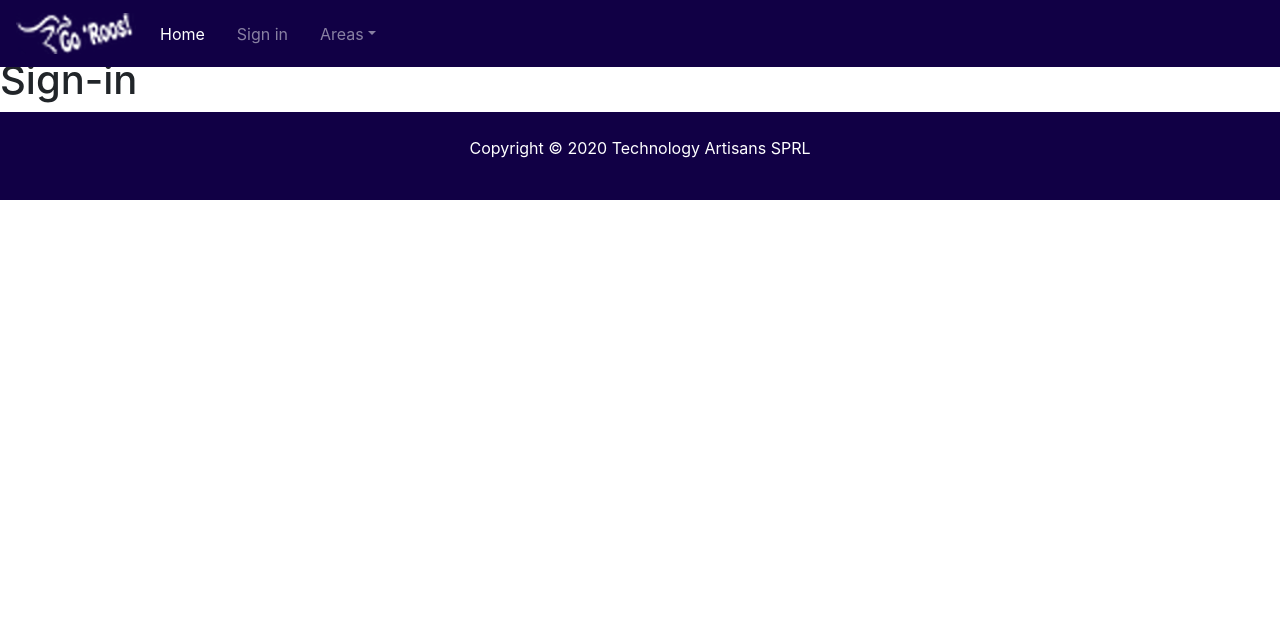
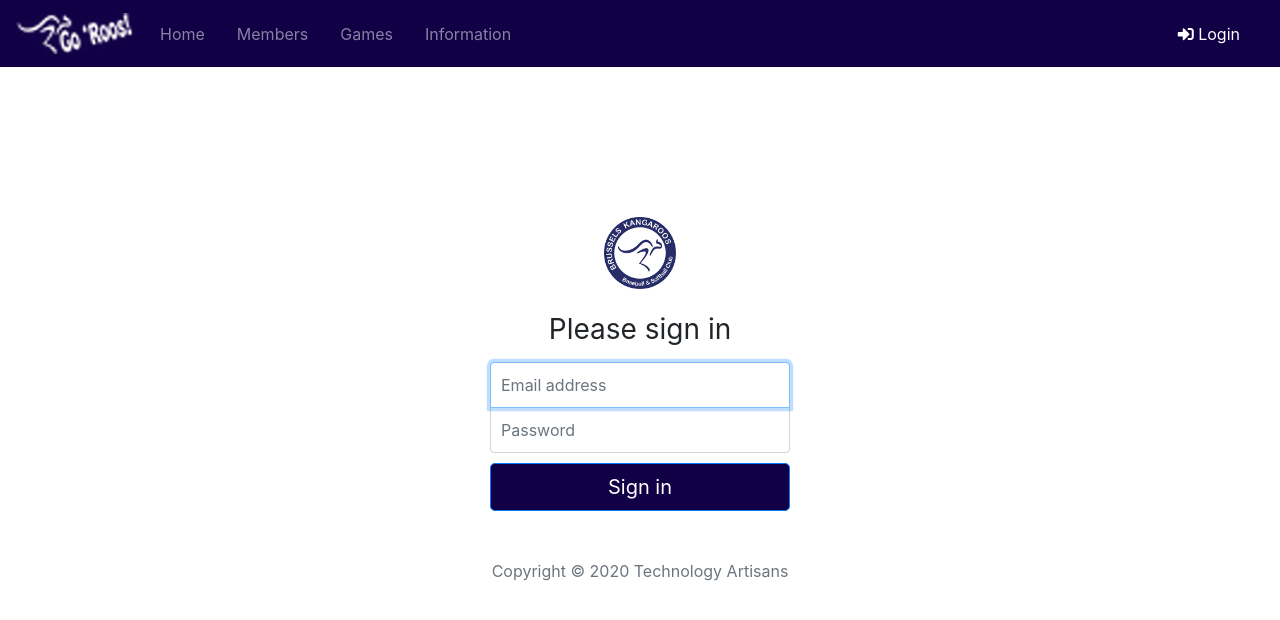
Before and after one commit to tonper19/sports_club_webapp, a Django app: page /signin in a window 1280 px wide. Shown: the top 620 px of the page. Run offline with Django 3.2, Linux system fonts and the light colour scheme; some libraries are stand-ins or nearby versions.

Commit message:
00026_index_signin_linking

```diff
--- a/templates/a001_main/signin.html
+++ b/templates/a001_main/signin.html
@@ -1,4 +1,67 @@
-{% extends 'base.html' %}
-{% block content %}
-<h1>Sign-in</h1>
-{% endblock %}
+{% load static %}
+<!doctype html>
+<html lang="en">
+
+<head>
+    <meta charset="utf-8">
+    <meta name="viewport" content="width=device-width, initial-scale=1, shrink-to-fit=no">
+    <meta name="description" content="">
+    <meta name="author"
+        content="Mark Otto, Jacob Thornton, and Bootstrap contributors, and Tony Perez for Sports Club Management Webapp (2020)">
+    <meta name="generator" content="Jekyll v4.0.1">
+    <title>Signin · Brussels Kangaroos Club Management</title>
+
+    <link rel="canonical" href="https://getbootstrap.com/docs/4.5/examples/sign-in/">
+
+    <link href="{% static 'css/bootstrap.css' %}" rel="stylesheet">
+    <style>
+        .bd-placeholder-img {
+            font-size: 1.125rem;
+            text-anchor: middle;
+            -webkit-user-select: none;
+            -moz-user-select: none;
+            -ms-user-select: none;
+            user-select: none;
+        }
+
+        @media (min-width: 768px) {
+            .bd-placeholder-img-lg {
+                font-size: 3.5rem;
+            }
+        }
+    </style>
+    <!-- Custom styles for signin must go on signin only -->
+    <link href="{% static 'css/signin.css' %}" rel="stylesheet">
+    <!-- Bootstrap -->
+    <link href="{% static 'css/bootstrap.css' %}" rel="stylesheet">
+    <!-- Jumbotron -->
+    <link href="{% static 'css/jumbotron.css' %}" rel="stylesheet">
+    <!-- Fonts Awesome -->
+    <link href="{% static 'css/all.css' %}" rel="stylesheet">
+    <!-- Lightbox -->
+    <link href="{% static 'css/lightbox.min.css' %}" rel="stylesheet">
+
+</head>
+
+<body class="text-center">
+    <!-- Navbar  -->
+    {% include 'partials/_navbar.html' %}
+
+    <form class="form-signin">
+        <img class="mb-4" src="./assets/img/bkangaroos_logo.png" alt="" width="72" height="72">
+        <h1 class="h3 mb-3 font-weight-normal">Please sign in</h1>
+        <label for="inputEmail" class="sr-only">Email address</label>
+        <input type="email" id="inputEmail" class="form-control" placeholder="Email address" required autofocus>
+        <label for="inputPassword" class="sr-only">Password</label>
+        <input type="password" id="inputPassword" class="form-control" placeholder="Password" required>
+        <button class="btn btn-lg btn-primary btn-block bg-dark" type="submit">Sign in</button>
+        <p class="mt-5 mb-3 text-muted">Copyright &copy; <span class="year"></span> Technology Artisans</p>
+    </form>
+    <script src="{% static 'js/jquery-3.3.1.min.js' %}"></script>
+    <script src="{% static 'js/bootstrap.bundle.js' %}"></script>
+    <script src="{% static 'js/lightbox.min.js' %}"></script>
+    <script src="{% static 'js/main.js' %}"></script>
+
+</body>
+
+</html>
--- a/templates/base.html
+++ b/templates/base.html
@@ -24,8 +24,6 @@
             }
         }
     </style>
-    <!-- Custom styles for signin must go on signin only -->
-    <!-- <link href="{% static 'css/signin.css' %}" rel="stylesheet"> -->
     <!-- Bootstrap -->
     <link href="{% static 'css/bootstrap.css' %}" rel="stylesheet">
     <!-- Jumbotron -->
--- a/templates/partials/_navbar.html
+++ b/templates/partials/_navbar.html
@@ -1,6 +1,6 @@
 {% load static %}
 <nav class="navbar navbar-expand-md navbar-dark fixed-top bg-dark">
-    <a class="navbar-brand" href="#"><img src="{% static 'img/goroos_logo.png' %}" class="logo"
+    <a class="navbar-brand" href="{% url 'index' %}"><img src="{% static 'img/goroos_logo.png' %}" class="logo"
             alt="Brussels Kangaroos"></a>
     <button class="navbar-toggler" type="button" data-toggle="collapse" data-target="#navbarsExampleDefault"
         aria-controls="navbarsExampleDefault" aria-expanded="false" aria-label="Toggle navigation">
@@ -9,24 +9,32 @@
 
     <div class="collapse navbar-collapse" id="navbarsExampleDefault">
         <ul class="navbar-nav mr-auto">
-            <li class="nav-item active mr-3">
-                <a class="nav-link" href="#">Home <span class="sr-only">(current)</span></a>
+            <li {% if '/' == request.path %} class="nav-item active mr-3" {% else %} class="nav-item mr-3" {% endif %}>
+                <a class="nav-link" href="{% url 'index' %}">Home <span class="sr-only">(current)</span></a>
             </li>
             <li class="nav-item mr-3">
-                <a class="nav-link" href="signin.html">Sign in</a>
+                <a class="nav-link" href="#">Members</a>
             </li>
-            <!-- <li class="nav-item">
-            <a class="nav-link disabled" href="#" tabindex="-1" aria-disabled="true">Admin</a>
-        </li> -->
-            <li class="nav-item dropdown mr-3">
-                <a class="nav-link dropdown-toggle" href="#" id="dropdown01" data-toggle="dropdown" aria-haspopup="true"
-                    aria-expanded="false">Areas</a>
-                <div class="dropdown-menu" aria-labelledby="dropdown01">
-                    <a class="dropdown-item" href="#">Members Area</a>
-                    <a class="dropdown-item" href="#">Game Area</a>
-                    <a class="dropdown-item" href="#">Information Area</a>
-                </div>
+            <li class="nav-item mr-3">
+                <a class="nav-link" href="#">Games</a>
+            </li>
+            <li class="nav-item mr-3">
+                <a class="nav-link" href="#">Information</a>
             </li>
         </ul>
+        <ul class="navbar-nav ml-auto">
+            <!-- <li class="nav-item mr-3">
+                <a class="nav-link" href="register.html">
+                    <i class="fas fa-user-plus"></i> Register</a>
+            </li> -->
+            <li {% if 'signin' in request.path %} class="nav-item active mr-3" {% else %} class="nav-item mr-3"
+                {% endif %}>
+                <a class="nav-link" href="{% url 'signin' %}">
+                    <i class="fas fa-sign-in-alt"></i>
+
+                    Login</a>
+            </li>
+        </ul>
+
     </div>
 </nav>
```
Also changed, not shown: templates/a001_main/index.html (+45 -1 lines).
